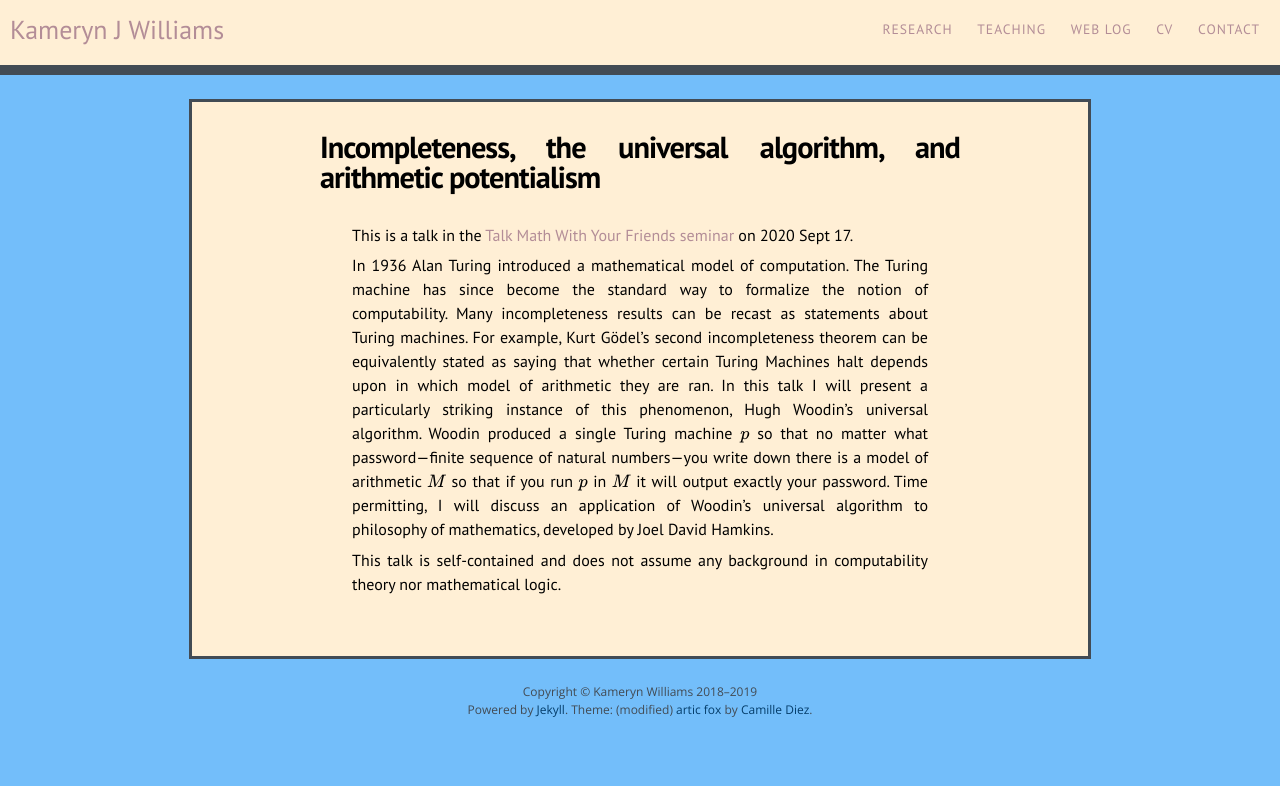
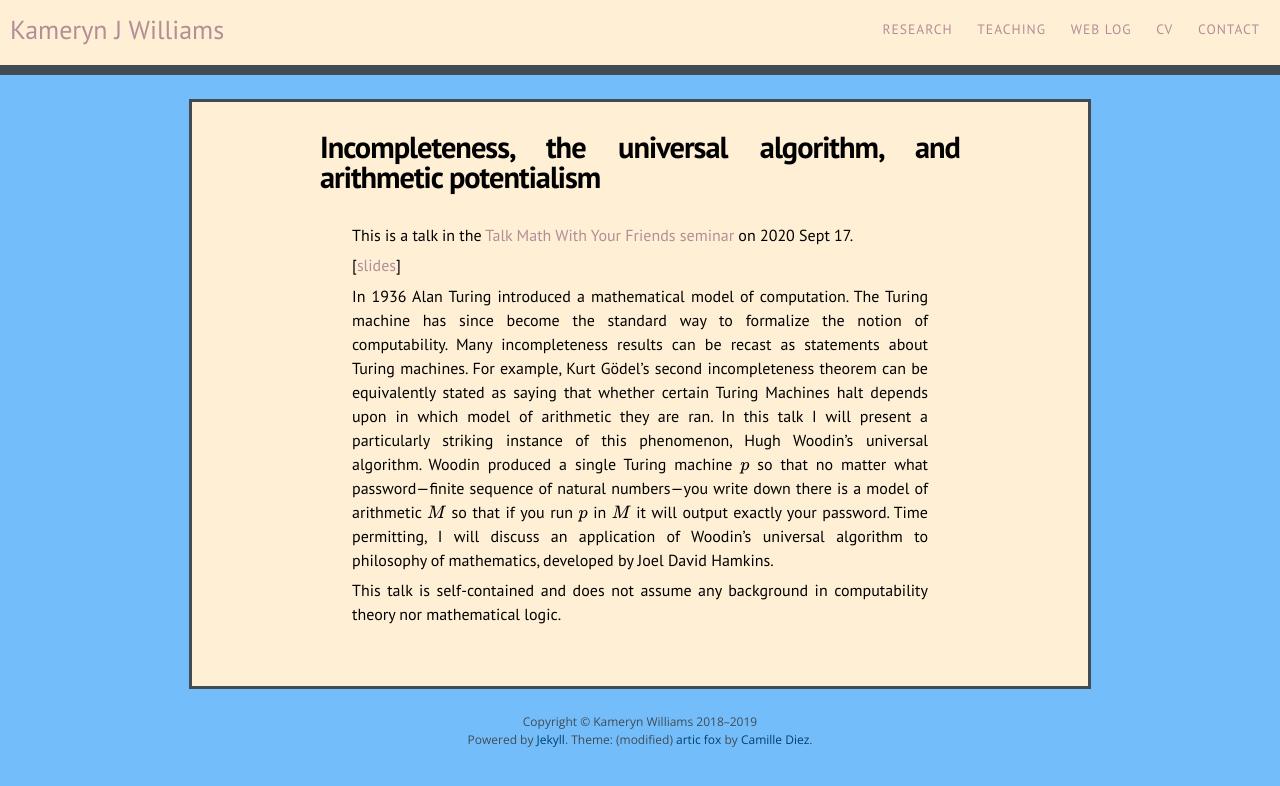
Before and after one commit to kamerynjw/kamerynjw.github.io, a Jekyll site: the page built from research/talks/2020-sept-tmwyf.md, in a window 1280 px wide. Shown: the top 786 px of the page. Built offline with Jekyll 4.4.1, drawn with Linux system fonts in a browser that asks for light colours; nearby versions of some CDN libraries; formulas are drawn with MathJax 3.

Commit message:
added slides for tmwyf

```diff
--- a/research/talks/2020-sept-tmwyf.md
+++ b/research/talks/2020-sept-tmwyf.md
@@ -1,12 +1,14 @@
 ---
 layout: page
 title: "Incompleteness, the universal algorithm, and arithmetic potentialism"
-permalink: /research/talks/2020-sept-tmwyf
+permalink: /research/talks/2020-sept-tmwyf/
 excerpt: "This is a talk in the Talk Math With Your Friends seminar on 2020 Sept 17..."
 ---
 
 This is a talk in the [Talk Math With Your Friends seminar](https://sites.google.com/southalabama.edu/tmwyf/home) on 2020 Sept 17.
 
+[[slides]({{ page.url }}ua.pdf)]
+
 In 1936 Alan Turing introduced a mathematical model of computation. The Turing machine has since become the standard way to formalize the notion of computability. Many incompleteness results can be recast as statements about Turing machines. For example, Kurt Gödel's second incompleteness theorem can be equivalently stated as saying that whether certain Turing Machines halt depends upon in which model of arithmetic they are ran. In this talk I will present a particularly striking instance of this phenomenon, Hugh Woodin's universal algorithm. Woodin produced a single Turing machine $p$ so that no matter what password—finite sequence of natural numbers—you write down there is a model of arithmetic $M$ so that if you run $p$ in $M$ it will output exactly your password.  Time permitting, I will discuss an application of Woodin's universal algorithm to philosophy of mathematics, developed by Joel David Hamkins.
 
 This talk is self-contained and does not assume any background in computability theory nor mathematical logic.
```
Also changed, not shown: 1 other file.
